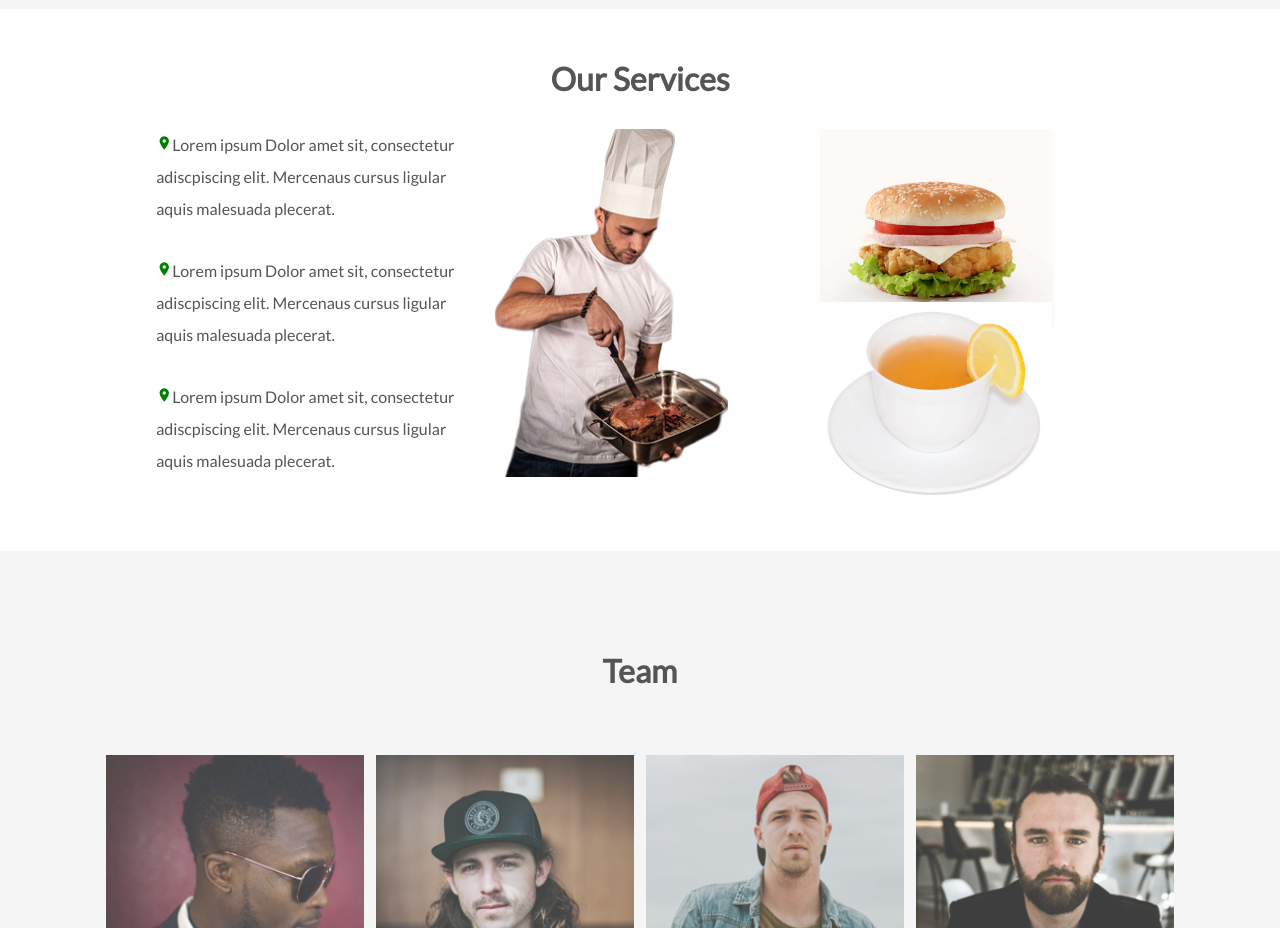
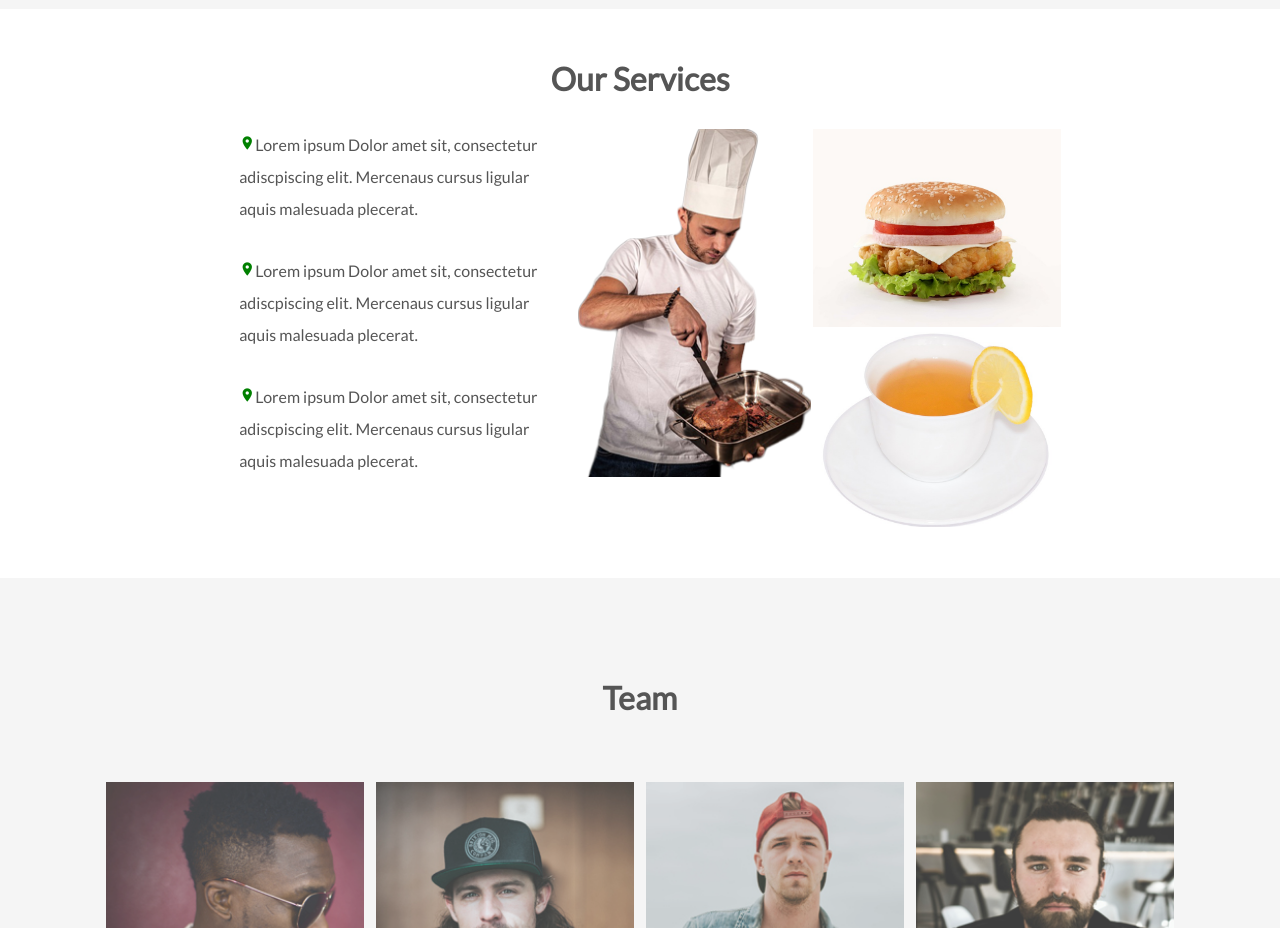
Before and after one commit to seyicole/food-chef, a plain HTML site: page index.html in a window 1280 px wide. Shown: the part 1660-2588 px from the top of the page. Drawn offline with nearby package versions, Linux system fonts and the light colour scheme.

Commit message:
Update index.html

```diff
--- a/index.html
+++ b/index.html
@@ -30,6 +30,7 @@
     <div class="topnav" id="myTopnav">
       <div class="links">
         <a href="#"><img src="assets/img/logo.png"></a>
+
         <a  href="#about">ABOUT</a>
         <a  href="#services">SERVICES</a>
         <a  href="#team">TEAM</a>
@@ -84,9 +85,12 @@
       <p><i class="material-icons" style="font-size:16px;color:green">location_on</i>Lorem ipsum Dolor amet sit, consectetur adiscpiscing elit. Mercenaus cursus ligular aquis malesuada plecerat.</p>
       <p><i class="material-icons" style="font-size:16px;color:green">location_on</i>Lorem ipsum Dolor amet sit, consectetur adiscpiscing elit. Mercenaus cursus ligular aquis malesuada plecerat.</p></li>
       <li class="large" style="background-image: url(assets/img/c1.png);"></li>
-      <li class="large" style="background-image: url('assets/img/service1.jpg') ,url('assets/img/service2.jpg'); height: 200px; margin: 0px 90px;"></li>
-       <li class="large" style="background-image: url('assets/img/service2.jpg'); height: 200px; margin-left: 50%;
-    margin-top: -15%;"></li>
+      <ul class="grid-1">
+        <li class="large" style="background-image: url('assets/img/service1.jpg'); height: 200px;
+    width: 250px; "></li>
+         <li class="large" style="background-image: url('assets/img/service2.jpg'); height: 200px;
+    width: 250px;"></li>
+      </ul>
     </ul>
   </section>
 
@@ -176,34 +180,7 @@
   </section>
 
 
- <!--  <section class="packages">
-    <h3 class="title">Tour Packages</h3>
-    <p>We offer a variety of mountaineering packages. Whether you've climbed Everest or don't even know what a mountain is, we've got the perfect vacation for you.</p>
-    <hr>
 
-    <ul class="grid">
-      <li>
-        <i class="fa fa-compass fa-4x"></i>
-        <h4>Guided Trips</h4>
-        <p>Looking for the complete experience? Take a tour with one of our experts. They'll show you secrets that you're likely to miss otherwise.</p>
-      </li>
-      <li>
-        <i class="fa fa-camera-retro fa-4x"></i>
-        <h4>Photo Trips</h4>
-        <p>Want to experience nature's beauty without all of that annoying exercise? Take a photo tour on one of our mountain buses.</p>
-      </li>
-      <li>
-        <i class="fa fa-bicycle fa-4x"></i>
-        <h4>Biking Trips</h4>
-        <p>If bicycles are more your speed, consider taking a tour through one of our mountain bike paths. We'll provide the bikes, and lunch too!</p>
-      </li>
-      <li>
-        <i class="fa fa-flag-checkered fa-4x"></i>
-        <h4>Racing Trips</h4>
-        <p>Got a competitive spirit? Sign up for one of our mountain marathons! Try to reach the summit before anyone else.</p>
-      </li>
-    </ul>
-  </section> -->
 
   <section id="testimonials" class="testimonials background-image" style="background-image: url(assets/img/stats.jpg);">
     <h3 class="title" style="color: #fff; margin-top: -50px;">Testimonials</h3>
@@ -231,19 +208,9 @@
 
       </div>
         </li>
-        <!-- <li class="small">
-          <p class="quote">Wow! This tour made me realize how much I love mountains. After going on one of these tours, I can safely say that they are my favorite geographic feature, and my favorite word that starts with M.</p>
-          <p class="author">- Colt Steele</p>
-        </li>
-        <li class="large">
-          <p class="quote">I never understood why people cared so much about mountains. But then I went on one of these tours. Now I can't understand people who <em>don't</em> care about mountains!</p>
-          <p class="author">- Elie Schoppik</p>
-        </li> -->
+
       </ul>
-    <!-- <p class="quote">Wow! This tour made me realize how much I love mountains. After going on one of these tours, I can safely say that they are my favorite geographic feature, and my favorite word that starts with M.</p>
-    <p class="author">- Colt Steele</p>
-    <p class="quote">I never understood why people cared so much about mountains. But then I went on one of these tours. Now I can't understand people who <em>don't</em> care about mountains!</p>
-    <p class="author">- Elie Schoppik</p> -->
+
   </section>
 
   <section id="info" class="info">
@@ -298,15 +265,6 @@
 
   </section>
 
-   <!-- <section class="contact">
-    <h3 class="title">Learn more</h3>
-    <p>Want to know about our upcoming mountain-related events, or come to one of our mixers? Just sign up for our mailing list. No spam from us, we promise! Except for the spam we give you to keep up your energy while you're hiking through the mountains. We have tons of that.</p>
-    <hr>
-    <form>
-      <input type="email" placeholder="Email">
-      <a href="#" class="btn">Subscribe</a>
-    </form>
-  </section>  -->
 
     <footer>
        <p>Follow us on:</p>
@@ -323,10 +281,10 @@
 
     <script src="assets/scripts/slider.js"></script>
     <script src="assets/scripts/menu.js"></script>
+   <!--  <script src="assets/scripts/scroll.js"></script> -->
     <script src="https://ajax.googleapis.com/ajax/libs/jquery/3.3.1/jquery.min.js"></script>
 
     <script>
-
         $(document).ready(function(){
   // Add smooth scrolling to all links
             $("a").on('click', function(event) {
@@ -351,6 +309,8 @@
               } // End if
             });
           });
+
+
     </script>
 
 </body>
```
Lines whose indentation alone changed are shown as unchanged.
